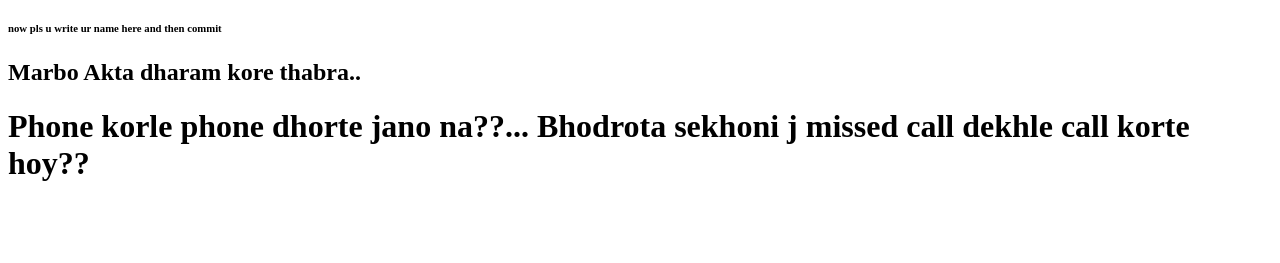
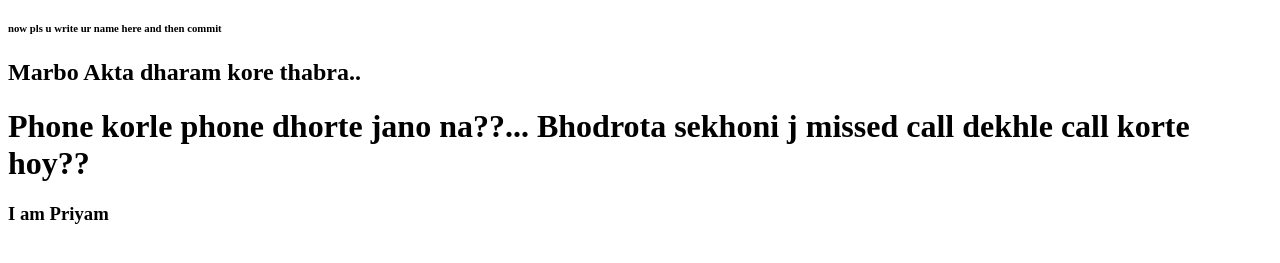
Before and after one commit to snaper20/sample-html, a plain HTML site: page index.html in a window 1280 px wide. Shown: the part 61-324 px from the top of the page. Drawn offline with Linux system fonts and the light colour scheme.

Commit message:
Test Purpose

```diff
--- a/index.html
+++ b/index.html
@@ -11,5 +11,6 @@
     <h6>now pls u write ur name here and then commit</h6>
     <h2>Marbo Akta dharam kore thabra..</h2>
     <h1>Phone korle phone dhorte jano na??... Bhodrota sekhoni j missed call dekhle call korte hoy??</h1>
+    <h3>I am Priyam</h3>
 </body>
 </html>
```
